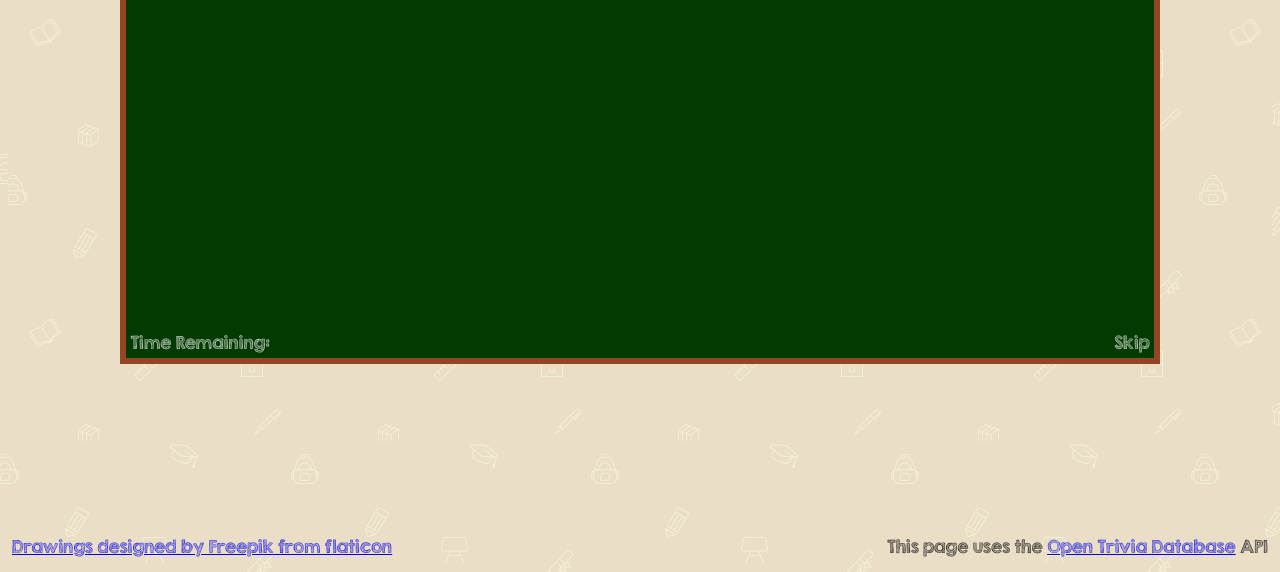
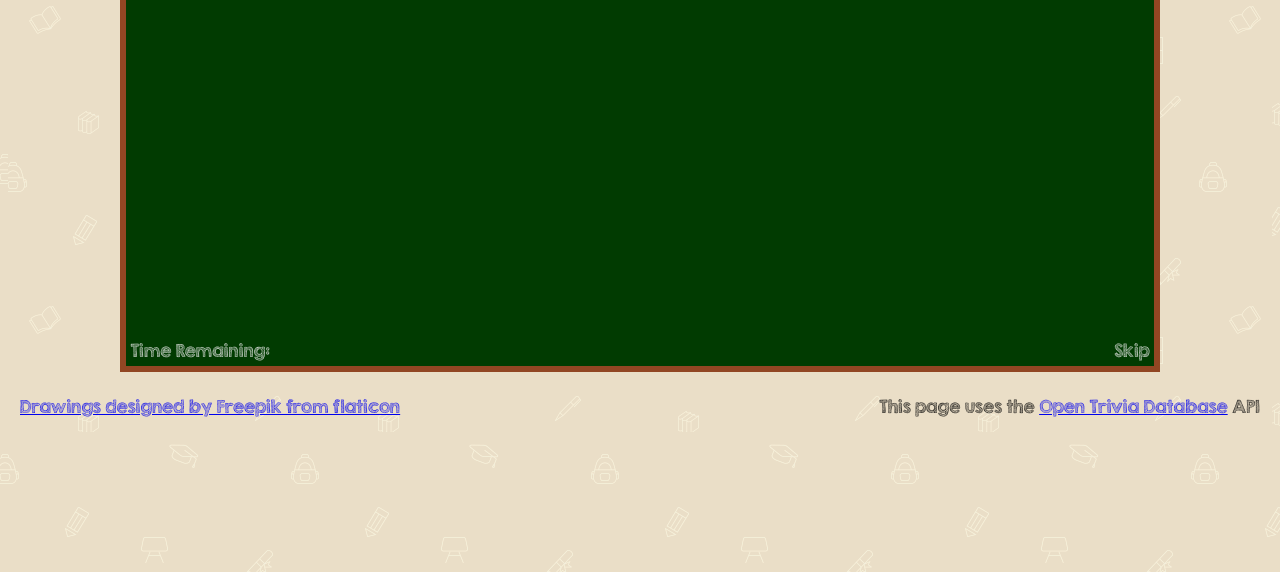
Before and after one commit to jaseat/triviagame, a plain HTML site: page index.html in a window 1280 px wide. Shown: the part 228-800 px from the top of the page. Drawn offline with nearby package versions, Linux system fonts and the light colour scheme.

Commit message:
fixed some style issues

```diff
--- a/assets/css/style.css
+++ b/assets/css/style.css
@@ -4,9 +4,18 @@
 }
 
 html, body{
-    height: 90%;
     font-family: chalk-font;
     background-image: url(../images/school.png);
+    min-width: 800px;
+    position: relative;
+    overflow: auto;
+}
+
+#body-container{
+    height: auto;
+    min-width: 800px;
+    position: relative;
+    overflow: auto;
 }
 
 
@@ -20,6 +29,7 @@ html, body{
     padding: 8px;
     background-color: rgb(1, 59, 1);
     color: rgb(241, 241, 241);
+    margin-bottom: 60px;
 }
 
 #display{
@@ -101,19 +111,19 @@ html, body{
         width: 80%;
     }
     #container{
-        height: 800px;
+        height: 760px;
         min-width: 360px;
     }
 }
 
 #footer{
-    position: fixed;
+    position: absolute;
     bottom: 16px;
     right: 12px;
 }
 
 #attribution{
-    position: fixed;
+    position: absolute;
     bottom: 16px;
     left: 12px;
 }
--- a/index.html
+++ b/index.html
@@ -8,6 +8,7 @@
 
 </head>
 <body>
+    <div id="body-container">
         <h1>Trivia Game</h1>
         <div id="container">
             <div class="time">Time Remaining: <span id="time"></span></div>
@@ -18,6 +19,7 @@
 
         <div id="footer">This page uses the <a href="https://opentdb.com/">Open Trivia Database</a> API</div>
         <div id="attribution"><a href="https://www.flaticon.com/packs/school-handmade">Drawings designed by Freepik from flaticon</a></div>
+    </div>
 
     <script src="https://ajax.googleapis.com/ajax/libs/jquery/3.3.1/jquery.min.js"></script>
     <script src="assets/javascript/app.js"></script>
```
Lines whose indentation alone changed are shown as unchanged.
